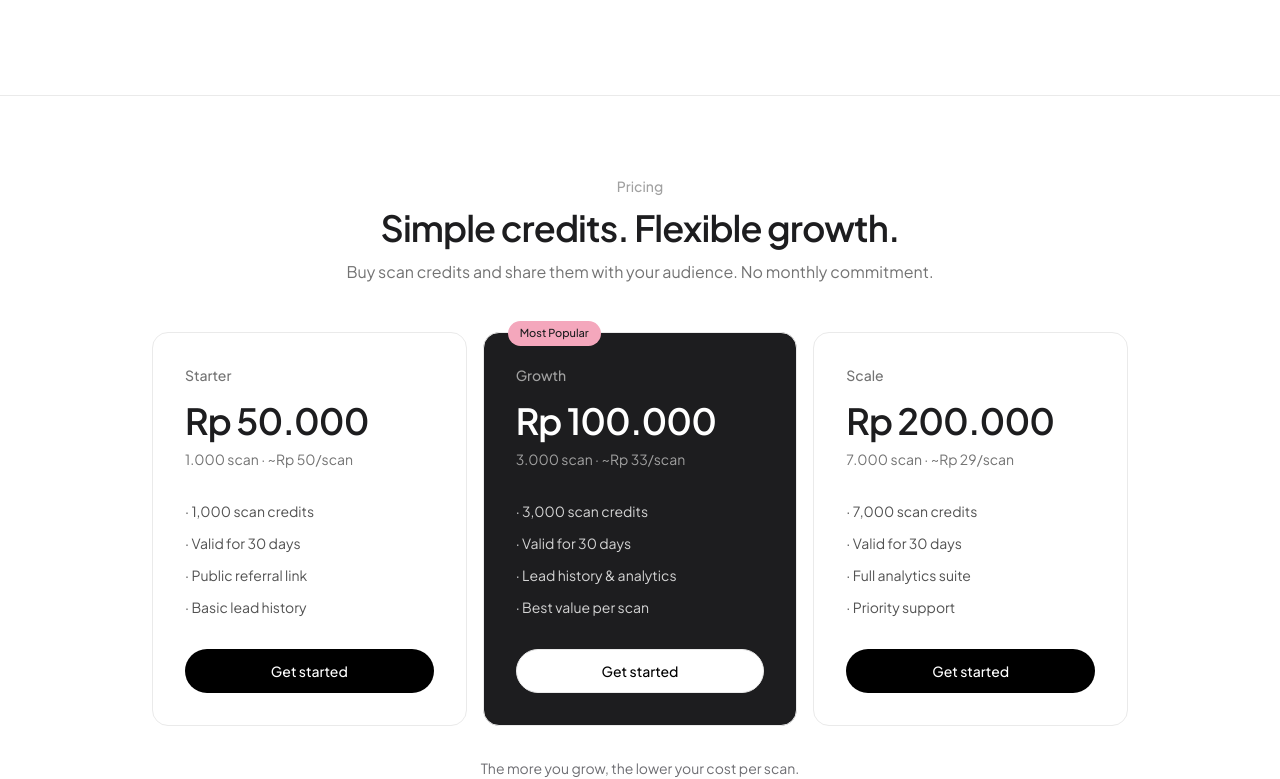
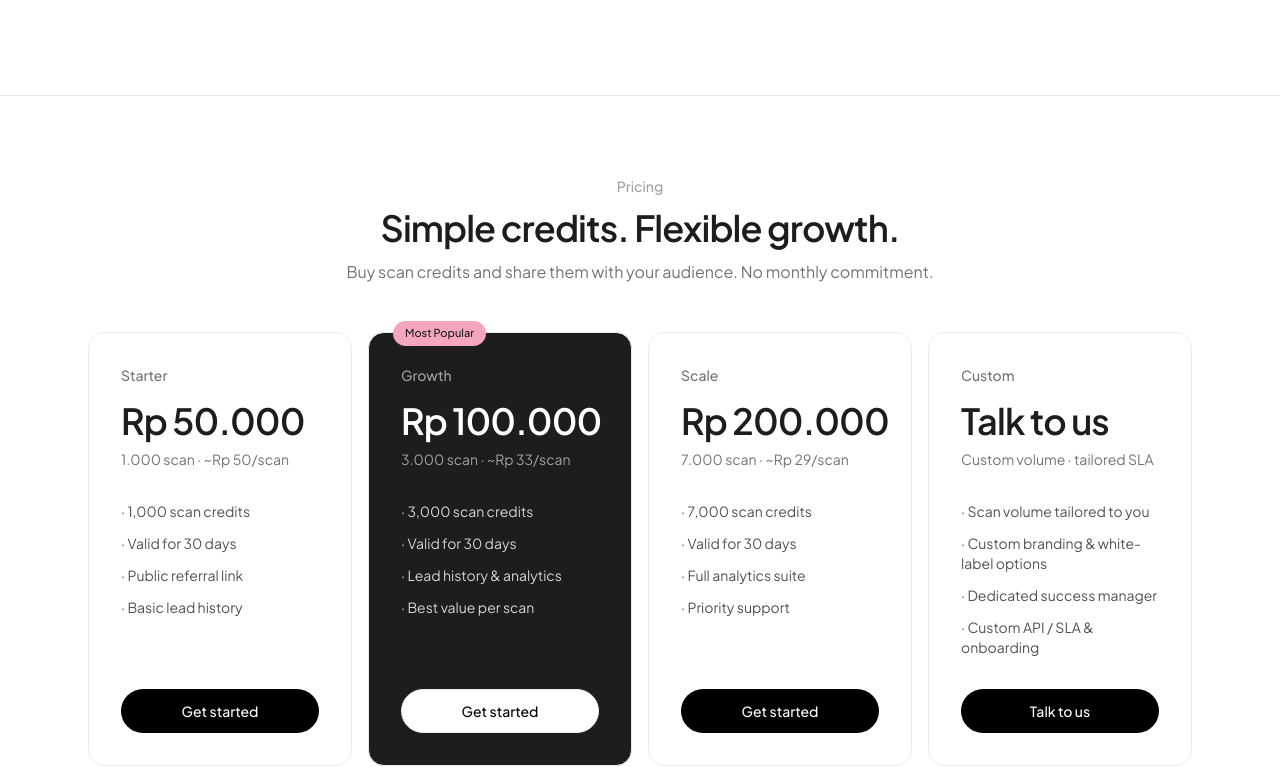
Before and after one commit to alfin-ardian/aura-fe, a Next.js app: page / in a window 1280 px wide. Shown: the part 3589-4368 px from the top of the page. Built offline with nearby package versions, Linux system fonts and the light colour scheme.

Commit message:
Add Custom pricing tier with Talk to us sales CTA.

```diff
--- a/src/app/affiliate/checkout/checkout-client.tsx
+++ b/src/app/affiliate/checkout/checkout-client.tsx
@@ -104,7 +104,7 @@ export function CheckoutClient({ planId }: { planId: string }) {
           <Card className="space-y-4">
             <h2 className="font-semibold">Paket kredit</h2>
             <div className="grid gap-3">
-              {PRICING_PLANS.map((item) => (
+              {PRICING_PLANS.filter((item) => !item.contactSales).map((item) => (
                 <label
                   key={item.id}
                   className={cn(
--- a/src/app/affiliate/plans/plans-client.tsx
+++ b/src/app/affiliate/plans/plans-client.tsx
@@ -7,7 +7,11 @@ import { toast } from "sonner";
 import { Badge } from "@/components/ui/badge";
 import { buttonVariants } from "@/components/ui/button";
 import { Card } from "@/components/ui/card";
-import { costPerScan, PRICING_PLANS } from "@/constants/pricing";
+import {
+  CONTACT_SALES_HREF,
+  costPerScan,
+  PRICING_PLANS,
+} from "@/constants/pricing";
 import { cn, formatIdr } from "@/lib/utils";
 import { authService } from "@/services/auth.service";
 import { usageService } from "@/services/usage.service";
@@ -50,7 +54,7 @@ export function PlansClient() {
   }
 
   return (
-    <div className="mx-auto max-w-5xl space-y-8">
+    <div className="mx-auto max-w-6xl space-y-8">
       <div className="text-center sm:text-left">
         <Badge>Langkah berikutnya</Badge>
         <h1 className="mt-3 text-3xl font-semibold tracking-tight dark:text-white">
@@ -62,7 +66,7 @@ export function PlansClient() {
         </p>
       </div>
 
-      <div className="grid gap-4 md:grid-cols-3">
+      <div className="grid gap-4 sm:grid-cols-2 lg:grid-cols-4">
         {PRICING_PLANS.map((plan) => {
           const perScan = costPerScan(plan.priceIdr, plan.scans);
           return (
@@ -79,11 +83,19 @@ export function PlansClient() {
                   {plan.featured ? <Badge>Populer</Badge> : null}
                 </div>
                 <p className="text-2xl font-semibold tracking-tight dark:text-white">
-                  {formatIdr(plan.priceIdr)}
-                  <span className="text-sm font-normal text-neutral-500"> /bln</span>
+                  {plan.contactSales ? (
+                    "Talk to us"
+                  ) : (
+                    <>
+                      {formatIdr(plan.priceIdr)}
+                      <span className="text-sm font-normal text-neutral-500"> /bln</span>
+                    </>
+                  )}
                 </p>
                 <p className="text-sm text-neutral-500 dark:text-neutral-400">
-                  {plan.scans.toLocaleString("id-ID")} scan · ~{formatIdr(perScan)}/scan
+                  {plan.contactSales
+                    ? "Kuota & SLA custom"
+                    : `${plan.scans.toLocaleString("id-ID")} scan · ~${formatIdr(perScan)}/scan`}
                 </p>
               </div>
               <p className="flex-1 text-sm text-neutral-600 dark:text-neutral-300">
@@ -95,13 +107,17 @@ export function PlansClient() {
                 ))}
               </ul>
               <Link
-                href={`/affiliate/checkout?plan=${plan.id}`}
+                href={
+                  plan.contactSales
+                    ? CONTACT_SALES_HREF
+                    : `/affiliate/checkout?plan=${plan.id}`
+                }
                 className={cn(
                   buttonVariants({ variant: plan.featured ? "primary" : "secondary" }),
                   "w-full justify-center rounded-full",
                 )}
               >
-                Pilih {plan.name}
+                {plan.contactSales ? "Talk to us" : `Pilih ${plan.name}`}
               </Link>
             </Card>
           );
--- a/src/app/affiliate/usage/usage-client.tsx
+++ b/src/app/affiliate/usage/usage-client.tsx
@@ -8,7 +8,7 @@ import { buttonVariants } from "@/components/ui/button";
 import { Card } from "@/components/ui/card";
 import { ErrorState } from "@/components/ui/error-state";
 import { ProgressBar } from "@/components/ui/progress-bar";
-import { costPerScan } from "@/constants/pricing";
+import { CONTACT_SALES_HREF, costPerScan } from "@/constants/pricing";
 import { localeDateTag, useAffiliateUi } from "@/i18n/affiliate-ui";
 import { useLocale } from "@/i18n/locale-provider";
 import { cn, formatIdr } from "@/lib/utils";
@@ -112,6 +112,7 @@ export function AffiliateUsageClient() {
     if (id === "starter") return ui.planDescStarter;
     if (id === "growth") return ui.planDescGrowth;
     if (id === "scale") return ui.planDescScale;
+    if (id === "custom") return ui.planDescCustom;
     return fallback;
   };
 
@@ -292,9 +293,10 @@ export function AffiliateUsageClient() {
             {ui.upgradeSubtitle}
           </p>
         </div>
-        <div className="grid gap-4 md:grid-cols-3">
+        <div className="grid gap-4 sm:grid-cols-2 lg:grid-cols-4">
           {usage.plans.map((plan) => {
             const perScan = costPerScan(plan.priceIdr, plan.scans);
+            const isContact = Boolean(plan.contactSales) || plan.id === "custom";
             return (
               <div
                 key={plan.id}
@@ -312,7 +314,7 @@ export function AffiliateUsageClient() {
                   ) : null}
                 </div>
                 <p className="mt-3 text-2xl font-semibold tracking-tight">
-                  {formatIdr(plan.priceIdr)}
+                  {isContact ? ui.talkToUs : formatIdr(plan.priceIdr)}
                 </p>
                 <p
                   className={cn(
@@ -320,9 +322,11 @@ export function AffiliateUsageClient() {
                     plan.featured ? "text-neutral-400" : "text-neutral-500",
                   )}
                 >
-                  {ui.scansPerScan
-                    .replace("{scans}", formatNumber(plan.scans))
-                    .replace("{perScan}", formatIdr(perScan))}
+                  {isContact
+                    ? ui.customVolume
+                    : ui.scansPerScan
+                        .replace("{scans}", formatNumber(plan.scans))
+                        .replace("{perScan}", formatIdr(perScan))}
                 </p>
                 <p
                   className={cn(
@@ -342,7 +346,11 @@ export function AffiliateUsageClient() {
                     </Badge>
                   ) : null}
                   <Link
-                    href={`/affiliate/checkout?plan=${plan.id}`}
+                    href={
+                      isContact
+                        ? CONTACT_SALES_HREF
+                        : `/affiliate/checkout?plan=${plan.id}`
+                    }
                     className={cn(
                       buttonVariants({
                         variant: plan.featured ? "secondary" : "primary",
@@ -354,7 +362,11 @@ export function AffiliateUsageClient() {
                       plan.active && !plan.featured && "ml-auto",
                     )}
                   >
-                    {plan.active ? ui.buyAgain : ui.choosePlan}
+                    {isContact
+                      ? ui.talkToUs
+                      : plan.active
+                        ? ui.buyAgain
+                        : ui.choosePlan}
                   </Link>
                 </div>
               </div>
--- a/src/constants/pricing.ts
+++ b/src/constants/pricing.ts
@@ -1,4 +1,7 @@
 export const PPN_RATE = 0.11;
+
+export const CONTACT_SALES_HREF =
+  "mailto:halo.admiralite@gmail.com?subject=AuraAI%20Custom%20Plan";
 
 export const PRICING_PLANS = [
   {
@@ -7,6 +10,7 @@ export const PRICING_PLANS = [
     priceIdr: 50_000,
     scans: 1_000,
     featured: false,
+    contactSales: false,
     validityDays: 30,
     description: "Cocok untuk uji coba dan audiens kecil.",
     features: [
@@ -22,6 +26,7 @@ export const PRICING_PLANS = [
     priceIdr: 100_000,
     scans: 3_000,
     featured: true,
+    contactSales: false,
     validityDays: 30,
     description: "Paling hemat untuk partner yang aktif setiap minggu.",
     features: [
@@ -37,6 +42,7 @@ export const PRICING_PLANS = [
     priceIdr: 200_000,
     scans: 7_000,
     featured: false,
+    contactSales: false,
     validityDays: 30,
     description: "Untuk klinik, studio, dan partner volume tinggi.",
     features: [
@@ -46,16 +52,36 @@ export const PRICING_PLANS = [
       "Priority support",
     ],
   },
+  {
+    id: "custom",
+    name: "Custom",
+    priceIdr: 0,
+    scans: 0,
+    featured: false,
+    contactSales: true,
+    validityDays: 30,
+    description:
+      "Paket terbesar dengan kuota, branding, dan integrasi yang disesuaikan.",
+    features: [
+      "Kuota scan sesuai kebutuhan",
+      "Custom branding & white-label options",
+      "Dedicated success manager",
+      "Custom API / SLA & onboarding",
+    ],
+  },
 ] as const;
 
 export type PricingPlanId = (typeof PRICING_PLANS)[number]["id"];
 export type PricingPlan = (typeof PRICING_PLANS)[number];
 
 export function getPricingPlan(id: string | null | undefined) {
-  return PRICING_PLANS.find((plan) => plan.id === id) ?? PRICING_PLANS[1];
+  const found = PRICING_PLANS.find((plan) => plan.id === id);
+  if (found && !found.contactSales) return found;
+  return PRICING_PLANS.find((plan) => plan.id === "growth") ?? PRICING_PLANS[1];
 }
 
 export function costPerScan(priceIdr: number, scans: number) {
+  if (scans <= 0) return 0;
   return Math.round(priceIdr / scans);
 }
 
--- a/src/features/landing/pricing-section.tsx
+++ b/src/features/landing/pricing-section.tsx
@@ -2,7 +2,11 @@
 
 import Link from "next/link";
 import { buttonVariants } from "@/components/ui/button";
-import { costPerScan, PRICING_PLANS } from "@/constants/pricing";
+import {
+  CONTACT_SALES_HREF,
+  costPerScan,
+  PRICING_PLANS,
+} from "@/constants/pricing";
 import { useLocale } from "@/i18n/locale-provider";
 import { cn, formatIdr } from "@/lib/utils";
 
@@ -15,7 +19,7 @@ export function PricingSection() {
       aria-labelledby="pricing-heading"
       className="scroll-mt-24 border-t border-neutral-200 bg-white dark:border-neutral-800 dark:bg-neutral-950"
     >
-      <div className="mx-auto max-w-5xl px-4 py-20 sm:px-6">
+      <div className="mx-auto max-w-6xl px-4 py-20 sm:px-6">
         <div className="mx-auto max-w-2xl text-center">
           <p className="text-sm font-medium text-neutral-400">
             {t.pricing.eyebrow}
@@ -31,10 +35,13 @@ export function PricingSection() {
           </p>
         </div>
 
-        <div className="mt-12 grid gap-4 md:grid-cols-3">
+        <div className="mt-12 grid gap-4 sm:grid-cols-2 lg:grid-cols-4">
           {PRICING_PLANS.map((plan) => {
             const perScan = costPerScan(plan.priceIdr, plan.scans);
             const features = t.pricing.features[plan.id] ?? [...plan.features];
+            const href = plan.contactSales
+              ? CONTACT_SALES_HREF
+              : `/login?next=${encodeURIComponent(`/affiliate/checkout?plan=${plan.id}`)}`;
             return (
               <article
                 key={plan.id}
@@ -59,7 +66,9 @@ export function PricingSection() {
                   {plan.name}
                 </p>
                 <p className="mt-4 text-3xl font-semibold tracking-tight sm:text-4xl">
-                  {formatIdr(plan.priceIdr)}
+                  {plan.contactSales
+                    ? t.pricing.talkToUs
+                    : formatIdr(plan.priceIdr)}
                 </p>
                 <p
                   className={cn(
@@ -67,9 +76,9 @@ export function PricingSection() {
                     plan.featured ? "text-neutral-400" : "text-neutral-500",
                   )}
                 >
-                  {plan.scans.toLocaleString("id-ID")} scan · ~
-                  {formatIdr(perScan)}
-                  {t.pricing.perScan}
+                  {plan.contactSales
+                    ? t.pricing.customVolume
+                    : `${plan.scans.toLocaleString("id-ID")} scan · ~${formatIdr(perScan)}${t.pricing.perScan}`}
                 </p>
                 <ul
                   className={cn(
@@ -82,7 +91,7 @@ export function PricingSection() {
                   ))}
                 </ul>
                 <Link
-                  href={`/login?next=${encodeURIComponent(`/affiliate/checkout?plan=${plan.id}`)}`}
+                  href={href}
                   className={cn(
                     buttonVariants({
                       variant: plan.featured ? "secondary" : "primary",
@@ -92,7 +101,7 @@ export function PricingSection() {
                       "border-transparent bg-white text-black hover:bg-neutral-200",
                   )}
                 >
-                  {t.pricing.getStarted}
+                  {plan.contactSales ? t.pricing.talkToUs : t.pricing.getStarted}
                 </Link>
               </article>
             );
--- a/src/i18n/affiliate-ui.ts
+++ b/src/i18n/affiliate-ui.ts
@@ -218,11 +218,14 @@ type AffiliateUi = {
     active: string;
     buyAgain: string;
     choosePlan: string;
+    talkToUs: string;
+    customVolume: string;
     scansPerScan: string;
     noPlan: string;
     planDescStarter: string;
     planDescGrowth: string;
     planDescScale: string;
+    planDescCustom: string;
     chartScan: string;
     chartMatch: string;
   };
@@ -478,11 +481,15 @@ const en: AffiliateUi = {
     active: "Active",
     buyAgain: "Buy again",
     choosePlan: "Choose plan",
+    talkToUs: "Talk to us",
+    customVolume: "Custom volume · tailored SLA",
     scansPerScan: "{scans} scans · ~{perScan}/scan",
     noPlan: "No active plan",
     planDescStarter: "Good for trials and small audiences.",
     planDescGrowth: "Best value for partners active every week.",
     planDescScale: "For clinics, studios, and high-volume partners.",
+    planDescCustom:
+      "Largest package with tailored quota, branding, and integrations.",
     chartScan: "Scan",
     chartMatch: "Match",
   },
@@ -742,11 +749,15 @@ const id: AffiliateUi = {
     active: "Aktif",
     buyAgain: "Beli lagi",
     choosePlan: "Pilih paket",
+    talkToUs: "Talk to us",
+    customVolume: "Kuota custom · SLA disesuaikan",
     scansPerScan: "{scans} scan · ~{perScan}/scan",
     noPlan: "Belum berlangganan",
     planDescStarter: "Cocok untuk uji coba dan audiens kecil.",
     planDescGrowth: "Paling hemat untuk partner yang aktif setiap minggu.",
     planDescScale: "Untuk klinik, studio, dan partner volume tinggi.",
+    planDescCustom:
+      "Paket terbesar dengan kuota, branding, dan integrasi yang disesuaikan.",
     chartScan: "Scan",
     chartMatch: "Match",
   },
@@ -1003,11 +1014,15 @@ const ko: AffiliateUi = {
     active: "활성",
     buyAgain: "다시 구매",
     choosePlan: "플랜 선택",
+    talkToUs: "Talk to us",
+    customVolume: "맞춤 볼륨 · SLA 협의",
     scansPerScan: "스캔 {scans}회 · ~{perScan}/스캔",
     noPlan: "구독 없음",
     planDescStarter: "시험용 및 소규모 오디언스에 적합합니다.",
     planDescGrowth: "매주 활동하는 파트너에게 가장 경제적입니다.",
     planDescScale: "클리닉, 스튜디오, 대량 파트너용입니다.",
+    planDescCustom:
+      "쿼터·브랜딩·연동을 맞춤 설정하는 최대 규모 패키지입니다.",
     chartScan: "스캔",
     chartMatch: "매칭",
   },
--- a/src/i18n/messages.ts
+++ b/src/i18n/messages.ts
@@ -74,6 +74,8 @@ export type Messages = {
     mostPopular: string;
     perScan: string;
     getStarted: string;
+    talkToUs: string;
+    customVolume: string;
     footnote: string;
     features: Record<string, string[]>;
   };
@@ -352,6 +354,8 @@ const en: Messages = {
     mostPopular: "Most Popular",
     perScan: "/scan",
     getStarted: "Get started",
+    talkToUs: "Talk to us",
+    customVolume: "Custom volume · tailored SLA",
     footnote: "The more you grow, the lower your cost per scan.",
     features: {
       starter: [
@@ -371,6 +375,12 @@ const en: Messages = {
         "Valid for 30 days",
         "Full analytics suite",
         "Priority support",
+      ],
+      custom: [
+        "Scan volume tailored to you",
+        "Custom branding & white-label options",
+        "Dedicated success manager",
+        "Custom API / SLA & onboarding",
       ],
     },
   },
@@ -747,6 +757,8 @@ const id: Messages = {
     mostPopular: "Paling Populer",
     perScan: "/scan",
     getStarted: "Mulai",
+    talkToUs: "Talk to us",
+    customVolume: "Kuota custom · SLA disesuaikan",
     footnote: "Semakin besar paket Anda, semakin hemat biaya per scan.",
     features: {
       starter: [
@@ -766,6 +778,12 @@ const id: Messages = {
         "Berlaku 30 hari",
         "Suite analitik lengkap",
         "Dukungan prioritas",
+      ],
+      custom: [
+        "Kuota scan sesuai kebutuhan",
+        "Custom branding & white-label",
+        "Dedicated success manager",
+        "Custom API / SLA & onboarding",
       ],
     },
   },
--- a/src/services/billing.service.ts
+++ b/src/services/billing.service.ts
@@ -41,6 +41,7 @@ export interface BillingOverview {
     priceIdr: number;
     scans: number;
     featured: boolean;
+    contactSales?: boolean;
     description: string;
     active: boolean;
   }>;
--- a/src/services/usage.service.ts
+++ b/src/services/usage.service.ts
@@ -1,6 +1,6 @@
 import { apiFetch } from "@/lib/api";
 
-export type UsagePlanId = "starter" | "growth" | "scale";
+export type UsagePlanId = "starter" | "growth" | "scale" | "custom";
 export type PaymentMethodId = "qris" | "va" | "ewallet";
 
 export interface UsagePlan {
@@ -9,6 +9,7 @@ export interface UsagePlan {
   priceIdr: number;
   scans: number;
   featured: boolean;
+  contactSales?: boolean;
   description: string;
   active: boolean;
 }
```
